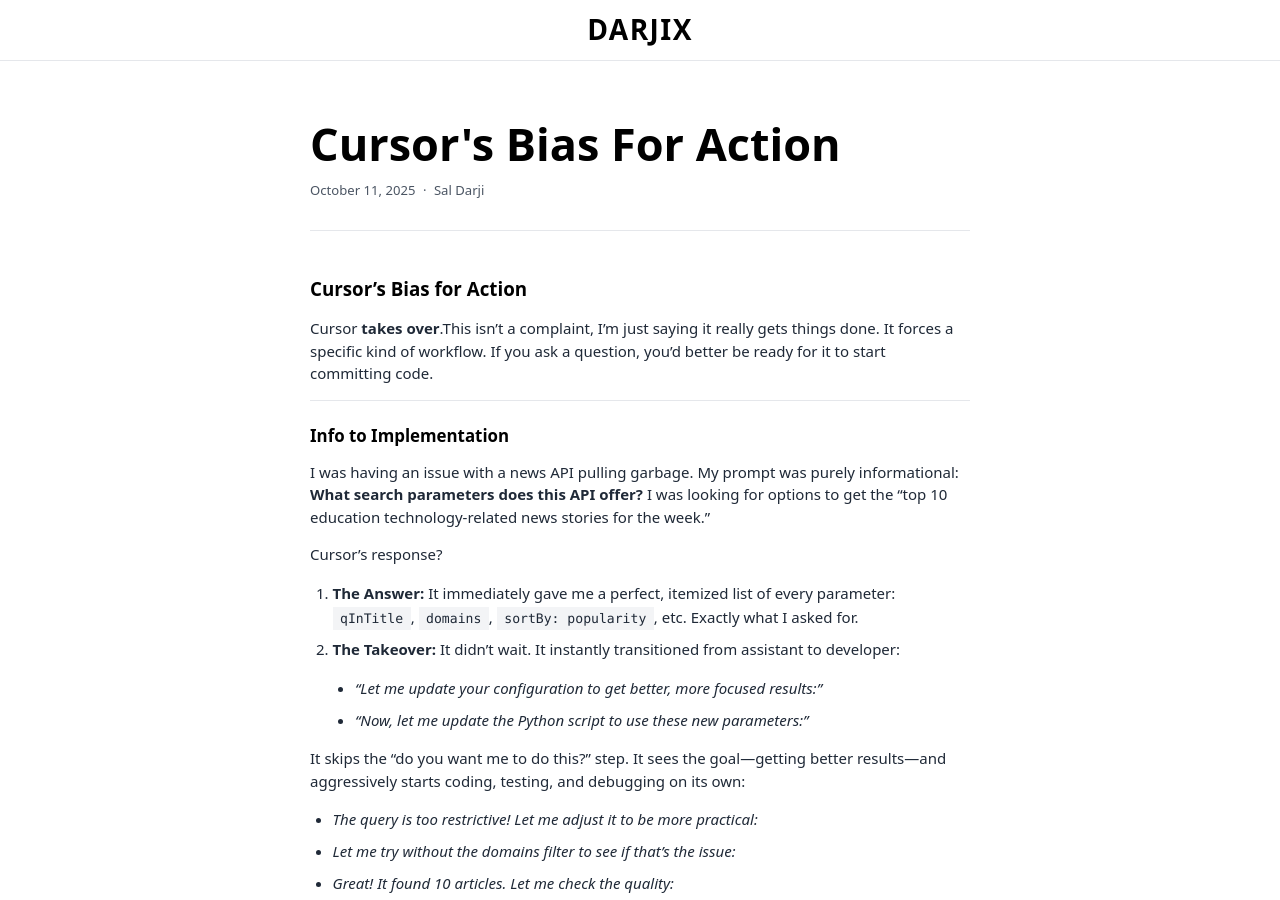
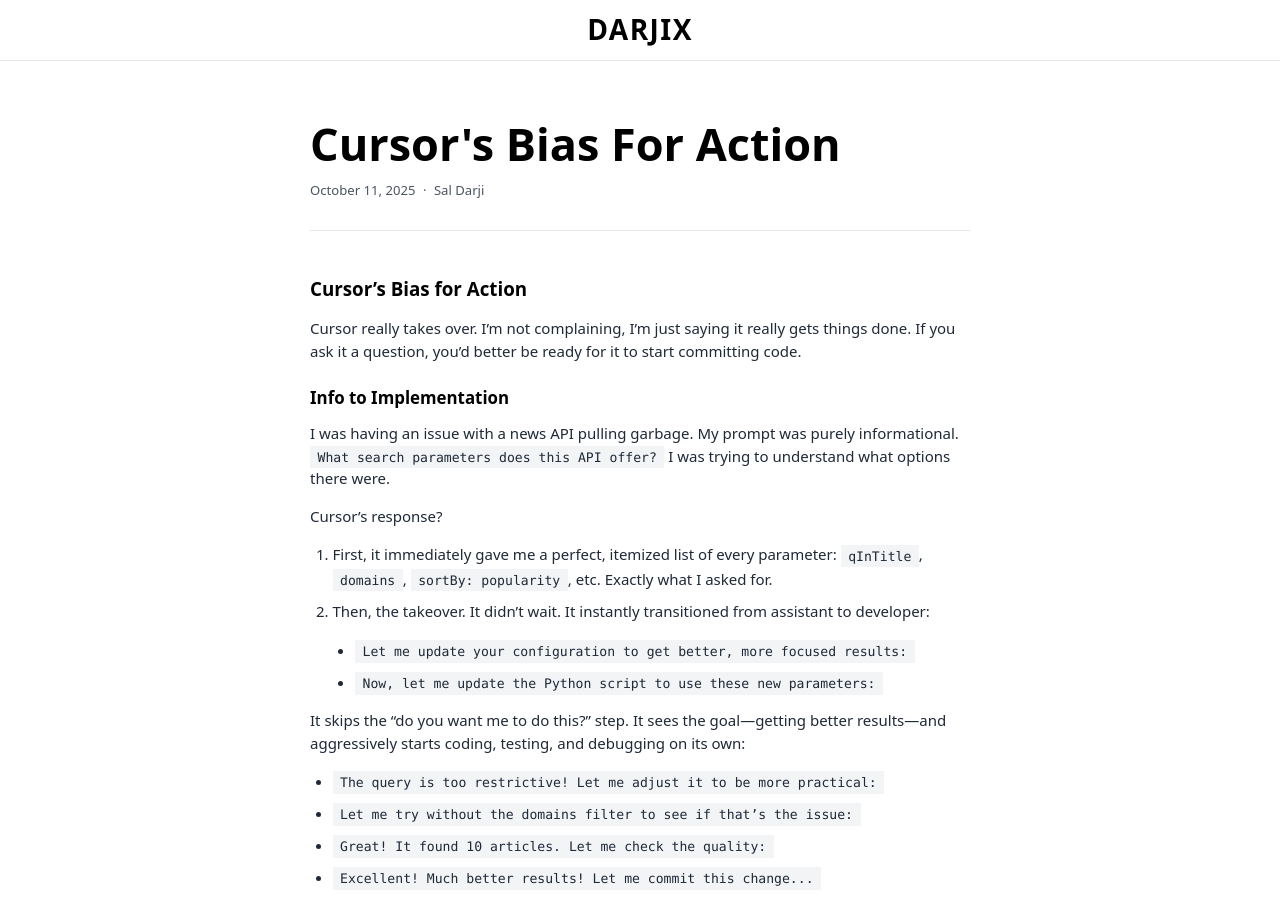
Before and after one commit to saldarji/darjix, a Jekyll site: the page built from _posts/2025-10-15-Cursor-Bias-For-Action.md, in a window 1280 px wide and 900 px high. Built offline with Jekyll 4.4.1, drawn with Linux system fonts in a browser that asks for light colours; some of the changed text lies outside the part shown.

Commit message:
Update blog post formatting

```diff
--- a/_posts/2025-10-15-Cursor-Bias-For-Action.md
+++ b/_posts/2025-10-15-Cursor-Bias-For-Action.md
@@ -7,27 +7,25 @@
 
 ## Cursor’s Bias for Action
 
-Cursor **takes over**.This isn't a complaint, I'm just saying it really gets things done. It forces a specific kind of workflow. If you ask a question, you’d better be ready for it to start committing code.
-
----
+Cursor really takes over. I'm not complaining, I'm just saying it really gets things done. If you ask it a question, you’d better be ready for it to start committing code.
 
 ### Info to Implementation
 
-I was having an issue with a news API pulling garbage. My prompt was purely informational: **What search parameters does this API offer?** I was looking for options to get the "top 10 education technology-related news stories for the week."
+I was having an issue with a news API pulling garbage. My prompt was purely informational. `What search parameters does this API offer?` I was trying to understand what options there were.
 
 Cursor’s response?
 
-1.  **The Answer:** It immediately gave me a perfect, itemized list of every parameter: `qInTitle`, `domains`, `sortBy: popularity`, etc. Exactly what I asked for.
-2.  **The Takeover:** It didn't wait. It instantly transitioned from assistant to developer:
-    * *“Let me update your configuration to get better, more focused results:”*
-    * *“Now, let me update the Python script to use these new parameters:”*
+1.  First, it immediately gave me a perfect, itemized list of every parameter: `qInTitle`, `domains`, `sortBy: popularity`, etc. Exactly what I asked for.
+2.  Then, the takeover. It didn't wait. It instantly transitioned from assistant to developer:
+    * `Let me update your configuration to get better, more focused results:`
+    * `Now, let me update the Python script to use these new parameters:`
 
 It skips the "do you want me to do this?" step. It sees the goal—getting better results—and aggressively starts coding, testing, and debugging on its own:
 
-* *The query is too restrictive! Let me adjust it to be more practical:*
-* *Let me try without the domains filter to see if that’s the issue:*
-* *Great! It found 10 articles. Let me check the quality:*
-* *Excellent! Much better results! Let me commit this change...*
+* `The query is too restrictive! Let me adjust it to be more practical:`
+* `Let me try without the domains filter to see if that’s the issue:`
+* `Great! It found 10 articles. Let me check the quality:`
+* `Excellent! Much better results! Let me commit this change...`
 
 That is a five-minute debug and optimization cycle completed in about five seconds.
 
@@ -39,4 +37,4 @@
 
 This is the trade-off. I truly appreciate this quality of Cursor, but I also recognize that it can be risky, especially if you include too many commands in the allowlist.
 
-**The takeaway:** Cursor is less an assistant and more a brilliant, relentless partner. Be clear, be brief, and be ready to hit "Approve" or "Reject."
+Cursor is less an assistant and more a brilliant, relentless partner.
```
